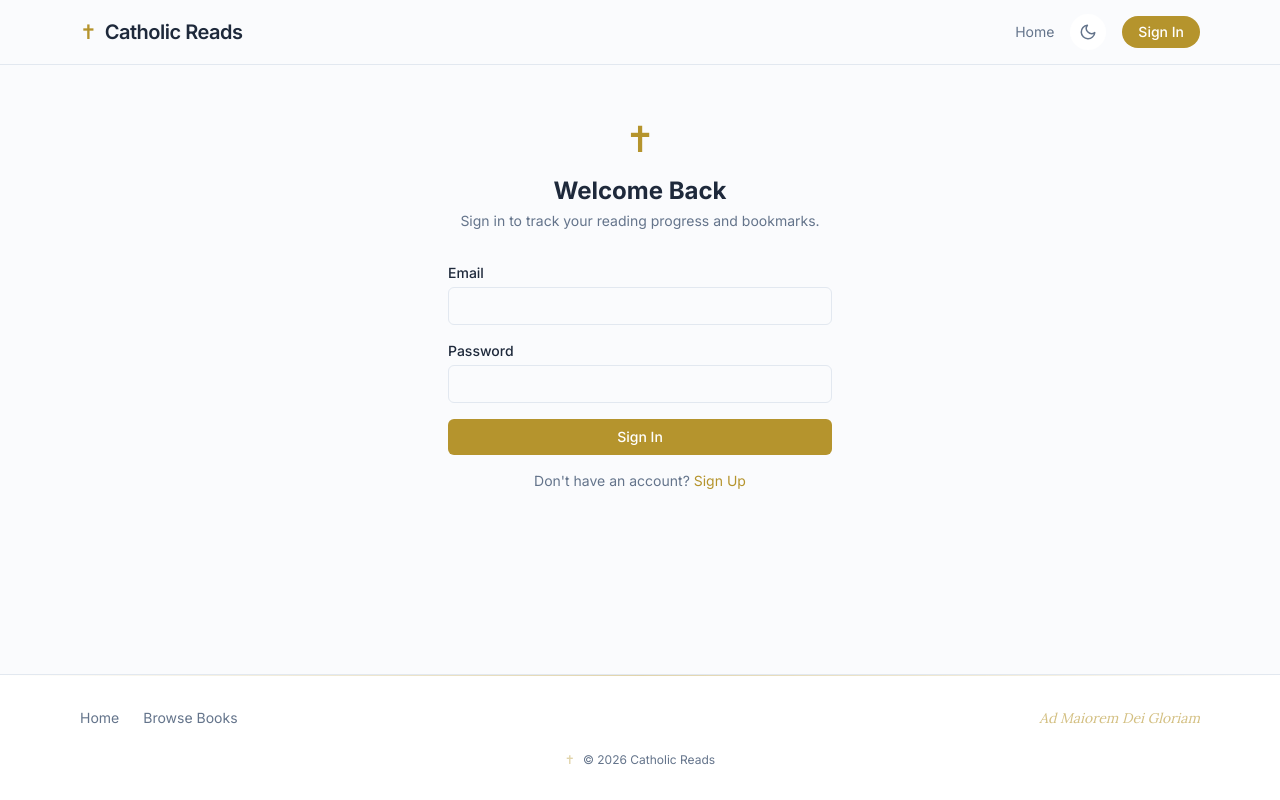
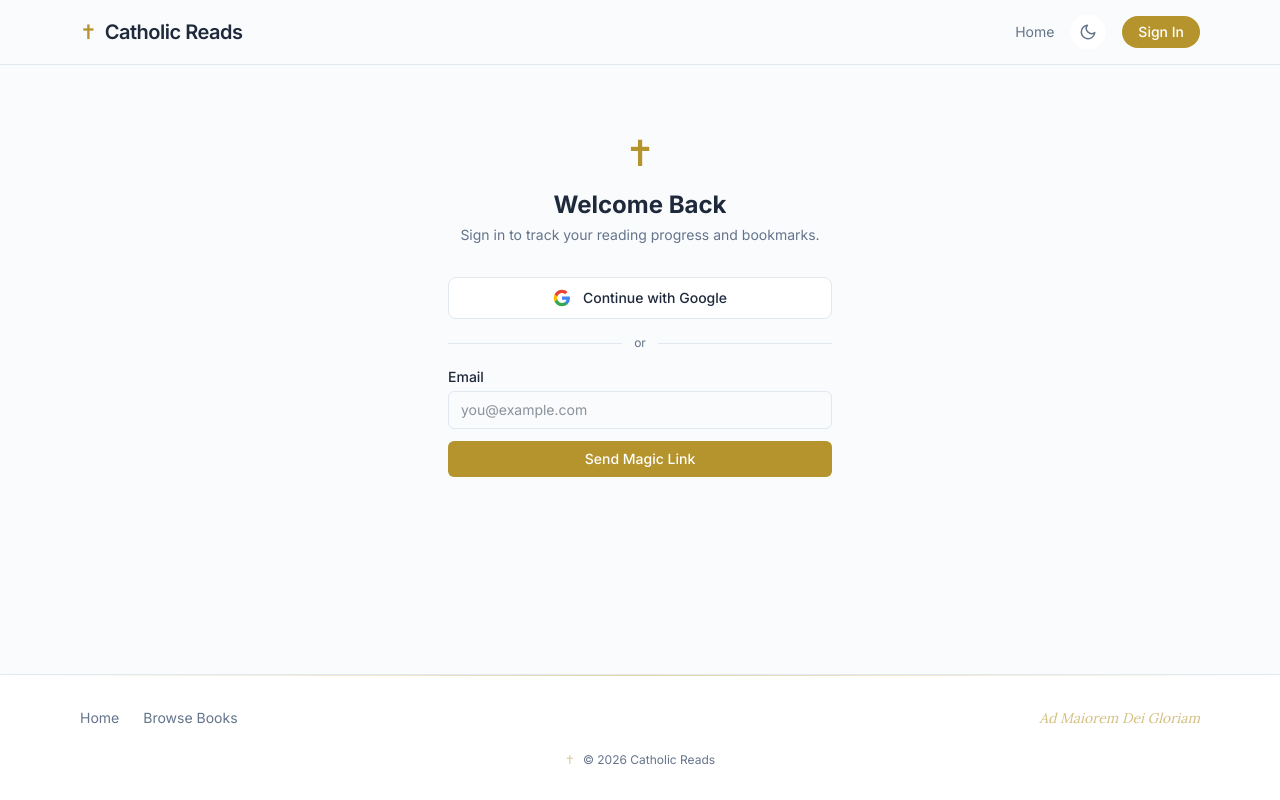
Before and after one commit to valarisoft0007/CatholicTamilReads, a Next.js app: page /auth/signin in a window 1280 px wide. Built offline with nearby package versions, Linux system fonts and the light colour scheme; no server answers.

Commit message:
Auth updates and User gate for registration

```diff
--- a/src/app/auth/signin/page.tsx
+++ b/src/app/auth/signin/page.tsx
@@ -1,3 +1,4 @@
+import { Suspense } from "react";
 import { SignInForm } from "@/components/auth/SignInForm";
 
 export const dynamic = "force-dynamic";
@@ -13,7 +14,9 @@ export default function SignInPage() {
             Sign in to track your reading progress and bookmarks.
           </p>
         </div>
-        <SignInForm />
+        <Suspense fallback={null}>
+          <SignInForm />
+        </Suspense>
       </div>
     </div>
   );
--- /dev/null
+++ b/src/app/auth/verify/page.tsx
@@ -0,0 +1,145 @@
+"use client";
+export const dynamic = "force-dynamic";
+
+import { useEffect, useState } from "react";
+import { useRouter, useSearchParams } from "next/navigation";
+import { isSignInWithEmailLink, signInWithEmailLink } from "firebase/auth";
+import { doc, getDoc, setDoc, serverTimestamp } from "firebase/firestore";
+import { getClientAuth, getClientDb } from "@/lib/firebase/client";
+import { Suspense } from "react";
+
+function VerifyContent() {
+  const router = useRouter();
+  const searchParams = useSearchParams();
+  const redirectParam = searchParams.get("redirect");
+  const destination = redirectParam?.startsWith("/") ? redirectParam : "/";
+
+  const [status, setStatus] = useState<"verifying" | "need-email" | "error" | "done">("verifying");
+  const [email, setEmail] = useState("");
+  const [error, setError] = useState("");
+  const [loading, setLoading] = useState(false);
+
+  const completeSignIn = async (emailToUse: string) => {
+    const auth = getClientAuth();
+    const result = await signInWithEmailLink(auth, emailToUse, window.location.href);
+    const u = result.user;
+    const ref = doc(getClientDb(), "users", u.uid);
+    const snap = await getDoc(ref);
+    if (!snap.exists()) {
+      await setDoc(ref, {
+        uid: u.uid,
+        email: u.email,
+        displayName: u.displayName || u.email,
+        createdAt: serverTimestamp(),
+      });
+    }
+    localStorage.removeItem("emailForSignIn");
+    setStatus("done");
+    router.push(destination);
+  };
+
+  useEffect(() => {
+    const auth = getClientAuth();
+    if (!isSignInWithEmailLink(auth, window.location.href)) {
+      setStatus("error");
+      setError("This link is invalid or has expired.");
+      return;
+    }
+
+    const savedEmail = localStorage.getItem("emailForSignIn");
+    if (savedEmail) {
+      completeSignIn(savedEmail).catch(() => {
+        setStatus("error");
+        setError("Sign-in failed. The link may have expired. Please request a new one.");
+      });
+    } else {
+      setStatus("need-email");
+    }
+  // eslint-disable-next-line react-hooks/exhaustive-deps
+  }, []);
+
+  const handleEmailSubmit = async (e: React.FormEvent) => {
+    e.preventDefault();
+    setError("");
+    setLoading(true);
+    try {
+      await completeSignIn(email);
+    } catch {
+      setError("Sign-in failed. The link may have expired. Please request a new one.");
+    } finally {
+      setLoading(false);
+    }
+  };
+
+  if (status === "verifying" || status === "done") {
+    return (
+      <div className="flex min-h-[60vh] items-center justify-center px-4">
+        <div className="text-center">
+          <div className="mb-4 text-3xl text-gold">&#10013;</div>
+          <p className="text-sm text-muted">Signing you in...</p>
+        </div>
+      </div>
+    );
+  }
+
+  if (status === "need-email") {
+    return (
+      <div className="flex min-h-[60vh] items-center justify-center px-4">
+        <div className="w-full max-w-sm">
+          <div className="mb-8 text-center">
+            <span className="text-3xl text-gold sm:text-4xl">&#10013;</span>
+            <h1 className="mt-4 text-xl font-bold">Confirm your email</h1>
+            <p className="mt-1 text-sm text-muted">
+              Please enter the email address you used to request the sign-in link.
+            </p>
+          </div>
+          <form onSubmit={handleEmailSubmit} className="space-y-3">
+            <input
+              type="email"
+              value={email}
+              onChange={(e) => setEmail(e.target.value)}
+              placeholder="you@example.com"
+              className="w-full rounded-md border border-border px-3 py-2 text-sm focus:border-gold focus:outline-none focus:ring-1 focus:ring-gold"
+              required
+            />
+            {error && <p className="text-sm text-danger">{error}</p>}
+            <button
+              type="submit"
+              disabled={loading}
+              className="w-full rounded-md bg-gold py-2 text-sm font-medium text-white hover:bg-gold-dark transition-colors disabled:opacity-50"
+            >
+              {loading ? "Signing in..." : "Confirm & Sign In"}
+            </button>
+          </form>
+        </div>
+      </div>
+    );
+  }
+
+  return (
+    <div className="flex min-h-[60vh] items-center justify-center px-4">
+      <div className="text-center">
+        <div className="mb-4 text-3xl text-gold">&#10013;</div>
+        <p className="text-sm text-danger">{error}</p>
+        <a href="/auth/signin" className="mt-4 inline-block text-sm text-gold hover:underline">
+          Back to Sign In
+        </a>
+      </div>
+    </div>
+  );
+}
+
+export default function VerifyPage() {
+  return (
+    <Suspense fallback={
+      <div className="flex min-h-[60vh] items-center justify-center px-4">
+        <div className="text-center">
+          <div className="mb-4 text-3xl text-gold">&#10013;</div>
+          <p className="text-sm text-muted">Loading...</p>
+        </div>
+      </div>
+    }>
+      <VerifyContent />
+    </Suspense>
+  );
+}
--- a/src/components/auth/SignInForm.tsx
+++ b/src/components/auth/SignInForm.tsx
@@ -1,41 +1,104 @@
 "use client";
 
 import { useState } from "react";
-import { useRouter } from "next/navigation";
-import Link from "next/link";
-import { signInWithEmailAndPassword } from "firebase/auth";
+import { useRouter, useSearchParams } from "next/navigation";
+import { sendSignInLinkToEmail } from "firebase/auth";
 import { getClientAuth } from "@/lib/firebase/client";
+import { useAuth } from "@/hooks/useAuth";
 
 export function SignInForm() {
+  const { signInWithGoogle } = useAuth();
   const router = useRouter();
+  const searchParams = useSearchParams();
+  const redirectParam = searchParams.get("redirect");
+  const destination = redirectParam?.startsWith("/") ? redirectParam : "/";
+
   const [email, setEmail] = useState("");
-  const [password, setPassword] = useState("");
-  const [error, setError] = useState("");
-  const [loading, setLoading] = useState(false);
+  const [linkSent, setLinkSent] = useState(false);
+  const [googleError, setGoogleError] = useState("");
+  const [emailError, setEmailError] = useState("");
+  const [emailLoading, setEmailLoading] = useState(false);
+  const [googleLoading, setGoogleLoading] = useState(false);
 
-  const handleSubmit = async (e: React.FormEvent) => {
-    e.preventDefault();
-    setError("");
-    setLoading(true);
-
+  const handleGoogle = async () => {
+    setGoogleError("");
+    setGoogleLoading(true);
     try {
-      await signInWithEmailAndPassword(getClientAuth(), email, password);
-      router.push("/");
-    } catch (err: unknown) {
-      const message =
-        err instanceof Error ? err.message : "Sign in failed";
-      if (message.includes("user-not-found") || message.includes("wrong-password") || message.includes("invalid-credential")) {
-        setError("Invalid email or password.");
-      } else {
-        setError("Something went wrong. Please try again.");
-      }
+      await signInWithGoogle();
+      router.push(destination);
+    } catch {
+      setGoogleError("Google sign-in failed. Please try again.");
     } finally {
-      setLoading(false);
+      setGoogleLoading(false);
     }
   };
 
+  const handleEmailLink = async (e: React.FormEvent) => {
+    e.preventDefault();
+    setEmailError("");
+    setEmailLoading(true);
+    try {
+      const actionCodeSettings = {
+        url: `${process.env.NEXT_PUBLIC_APP_URL}/auth/verify${redirectParam ? `?redirect=${encodeURIComponent(redirectParam)}` : ""}`,
+        handleCodeInApp: true,
+      };
+      await sendSignInLinkToEmail(getClientAuth(), email, actionCodeSettings);
+      localStorage.setItem("emailForSignIn", email);
+      setLinkSent(true);
+    } catch {
+      setEmailError("Failed to send link. Please check the email and try again.");
+    } finally {
+      setEmailLoading(false);
+    }
+  };
+
+  if (linkSent) {
     return (
-    <form onSubmit={handleSubmit} className="space-y-4">
+      <div className="rounded-xl border border-border bg-card p-6 text-center">
+        <div className="mb-3 text-3xl text-gold">&#9993;</div>
+        <h2 className="mb-2 font-semibold">Check your inbox</h2>
+        <p className="text-sm text-muted">
+          We sent a sign-in link to <span className="font-medium text-foreground">{email}</span>.
+          Click the link in the email to sign in.
+        </p>
+        <button
+          onClick={() => { setLinkSent(false); setEmail(""); }}
+          className="mt-4 text-xs text-gold hover:underline"
+        >
+          Use a different email
+        </button>
+      </div>
+    );
+  }
+
+  return (
+    <div className="space-y-4">
+      {/* Google Sign-In */}
+      <button
+        onClick={handleGoogle}
+        disabled={googleLoading}
+        className="flex w-full items-center justify-center gap-3 rounded-lg border border-border bg-card px-4 py-2.5 text-sm font-medium transition-colors hover:bg-card-hover disabled:opacity-50"
+      >
+        <svg width="18" height="18" viewBox="0 0 24 24" xmlns="http://www.w3.org/2000/svg">
+          <path d="M22.56 12.25c0-.78-.07-1.53-.2-2.25H12v4.26h5.92c-.26 1.37-1.04 2.53-2.21 3.31v2.77h3.57c2.08-1.92 3.28-4.74 3.28-8.09z" fill="#4285F4"/>
+          <path d="M12 23c2.97 0 5.46-.98 7.28-2.66l-3.57-2.77c-.98.66-2.23 1.06-3.71 1.06-2.86 0-5.29-1.93-6.16-4.53H2.18v2.84C3.99 20.53 7.7 23 12 23z" fill="#34A853"/>
+          <path d="M5.84 14.09c-.22-.66-.35-1.36-.35-2.09s.13-1.43.35-2.09V7.07H2.18C1.43 8.55 1 10.22 1 12s.43 3.45 1.18 4.93l3.66-2.84z" fill="#FBBC05"/>
+          <path d="M12 5.38c1.62 0 3.06.56 4.21 1.64l3.15-3.15C17.45 2.09 14.97 1 12 1 7.7 1 3.99 3.47 2.18 7.07l3.66 2.84c.87-2.6 3.3-4.53 6.16-4.53z" fill="#EA4335"/>
+        </svg>
+        {googleLoading ? "Signing in..." : "Continue with Google"}
+      </button>
+
+      {googleError && <p className="text-sm text-danger">{googleError}</p>}
+
+      {/* Divider */}
+      <div className="flex items-center gap-3">
+        <div className="h-px flex-1 bg-border" />
+        <span className="text-xs text-muted">or</span>
+        <div className="h-px flex-1 bg-border" />
+      </div>
+
+      {/* Email Magic Link */}
+      <form onSubmit={handleEmailLink} className="space-y-3">
         <div>
           <label htmlFor="email" className="mb-1 block text-sm font-medium">
             Email
@@ -45,41 +108,22 @@ export function SignInForm() {
             type="email"
             value={email}
             onChange={(e) => setEmail(e.target.value)}
+            placeholder="you@example.com"
             className="w-full rounded-md border border-border px-3 py-2 text-sm focus:border-gold focus:outline-none focus:ring-1 focus:ring-gold"
             required
           />
         </div>
 
-      <div>
-        <label htmlFor="password" className="mb-1 block text-sm font-medium">
-          Password
-        </label>
-        <input
-          id="password"
-          type="password"
-          value={password}
-          onChange={(e) => setPassword(e.target.value)}
-          className="w-full rounded-md border border-border px-3 py-2 text-sm focus:border-gold focus:outline-none focus:ring-1 focus:ring-gold"
-          required
-        />
-      </div>
-
-      {error && <p className="text-sm text-danger">{error}</p>}
+        {emailError && <p className="text-sm text-danger">{emailError}</p>}
 
         <button
           type="submit"
-        disabled={loading}
+          disabled={emailLoading}
           className="w-full rounded-md bg-gold py-2 text-sm font-medium text-white hover:bg-gold-dark transition-colors disabled:opacity-50"
         >
-        {loading ? "Signing in..." : "Sign In"}
+          {emailLoading ? "Sending..." : "Send Magic Link"}
         </button>
-
-      <p className="text-center text-sm text-muted">
-        Don&apos;t have an account?{" "}
-        <Link href="/auth/signup" className="text-gold hover:underline">
-          Sign Up
-        </Link>
-      </p>
       </form>
+    </div>
   );
 }
```
Also changed, not shown: src/app/auth/signup/page.tsx (+7 -4 lines), src/app/books/[bookId]/chapters/[chapterId]/page.tsx (+16 -3 lines), src/components/HeroSection.tsx (+27 -3 lines), src/components/auth/AuthProvider.tsx (+25 -2 lines), 1 other file (tests, documents, lock files or other folders). Lines whose indentation alone changed are shown as unchanged.
